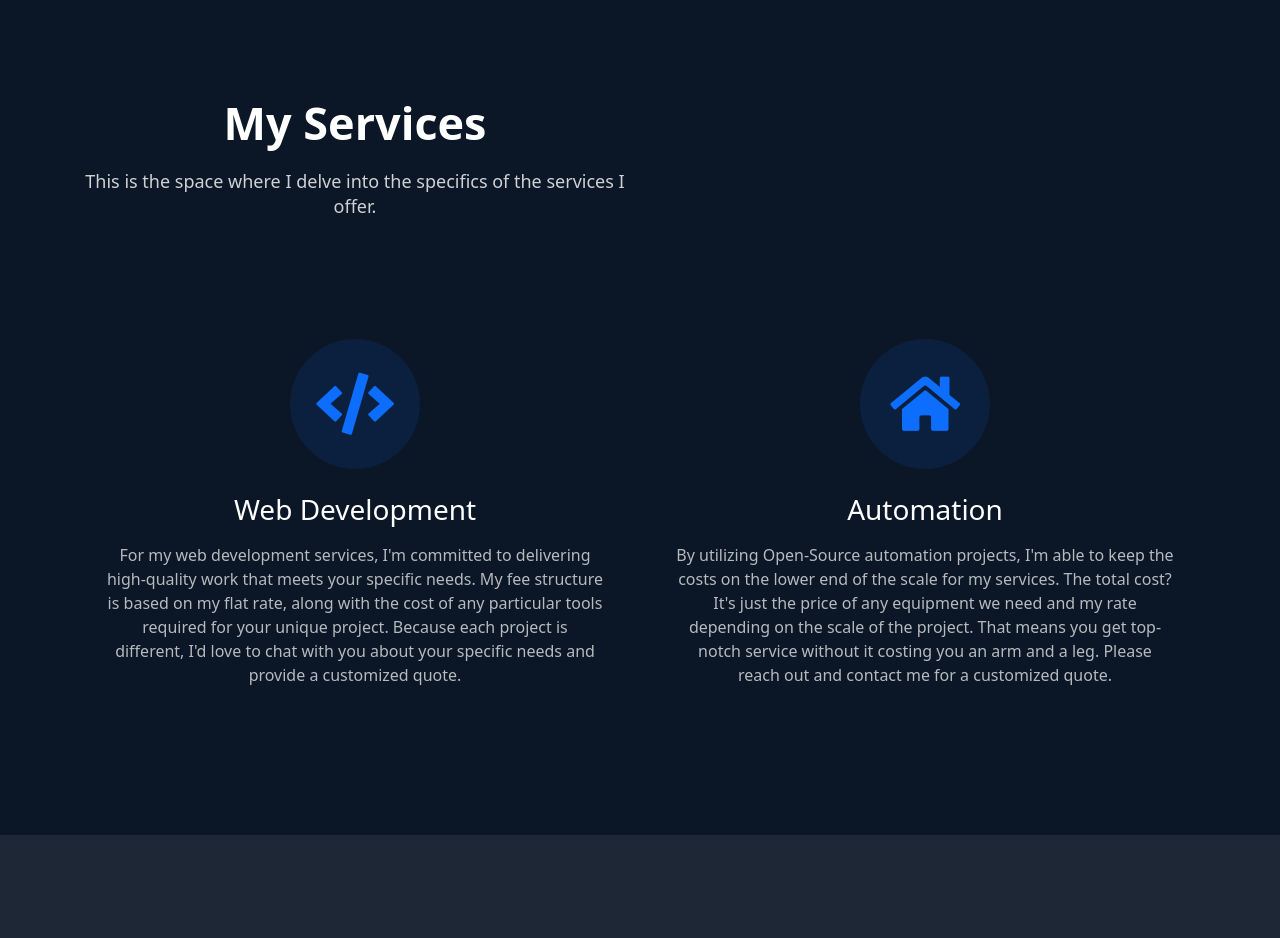
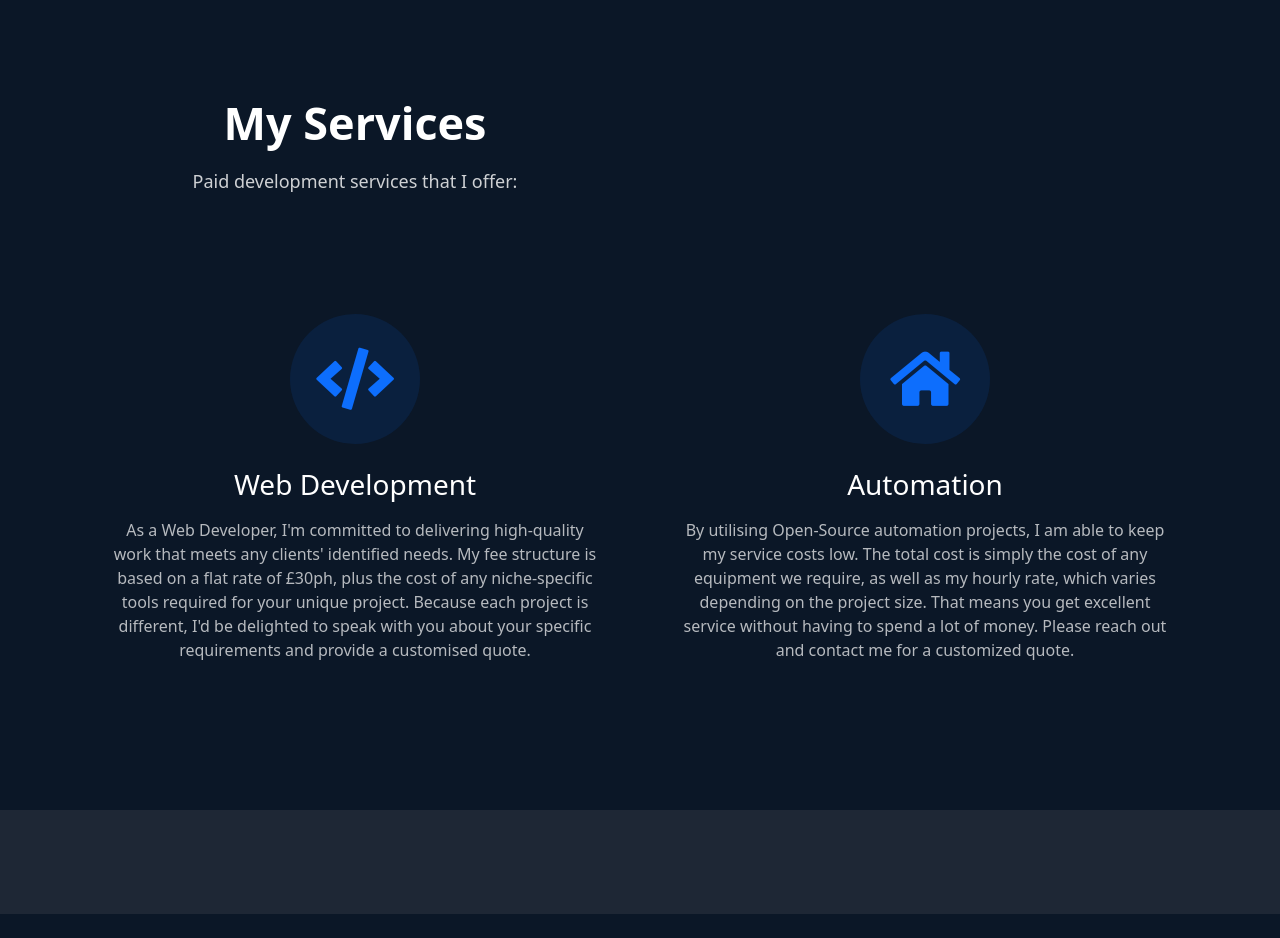
Before and after one commit to russsseeelll/rmcinnes, a Laravel app: page /services in a window 1280 px wide. Shown: the part 87-1025 px from the top of the page. Run offline with Laravel 10, Linux system fonts and the light colour scheme; some libraries are stand-ins or nearby versions.

Commit message:
changed writing

```diff
--- a/resources/views/components/services/about.blade.php
+++ b/resources/views/components/services/about.blade.php
@@ -3,7 +3,7 @@
        <div class="row mb-md-5">
           <div class="col-lg-6">
              <h2 class="services-heading mb-4">My Services</h2>
-             <p class="services-sub-heading mb-0">This is the space where I delve into the specifics of the services I offer.</p>
+             <p class="services-sub-heading mb-0">Paid development services that I offer:</p>
           </div>
        </div>
        <div class="row services-list text-center">
@@ -13,9 +13,9 @@
                    <div class="services-icon"><i class="fas fa-code"></i></div>
                    <!-- Changed icon to represent Web Development -->
                    <h4 class="services-title fs-3 mb-3 mt-4">Web Development</h4>
-                   <p class="services-content mb-0">For my web development services, I'm committed to delivering high-quality work that meets your specific needs.
-                      My fee structure is based on my flat rate, along with the cost of any particular tools required for your unique project.
-                      Because each project is different, I'd love to chat with you about your specific needs and provide a customized quote.
+                   <p class="services-content mb-0">As a Web Developer, I'm committed to delivering high-quality work that meets any clients' identified needs.
+                       My fee structure is based on a flat rate of £30ph, plus the cost of any niche-specific tools required for your unique project.
+                       Because each project is different, I'd be delighted to speak with you about your specific requirements and provide a customised quote.
                    </p>
                 </div>
              </div>
@@ -26,9 +26,9 @@
                    <div class="services-icon"><i class="fas fa-home"></i></div>
                    <!-- Changed icon to represent automation -->
                    <h4 class="services-title fs-3 mb-3 mt-4">Automation</h4>
-                   <p class="services-content mb-0">By utilizing Open-Source automation projects, I'm able to keep the costs on the lower end of the scale for my services.
-                      The total cost? It's just the price of any equipment we need and my rate depending on the scale of the project.
-                      That means you get top-notch service without it costing you an arm and a leg. Please reach out and contact me for a customized quote.
+                   <p class="services-content mb-0">By utilising Open-Source automation projects, I am able to keep my service costs low.
+                       The total cost is simply the cost of any equipment we require, as well as my hourly rate, which varies depending on the project size.
+                       That means you get excellent service without having to spend a lot of money. Please reach out and contact me for a customized quote.
                    </p>
                 </div>
              </div>
```
Also changed, not shown: resources/views/components/index/about.blade.php (+6 -7 lines).
